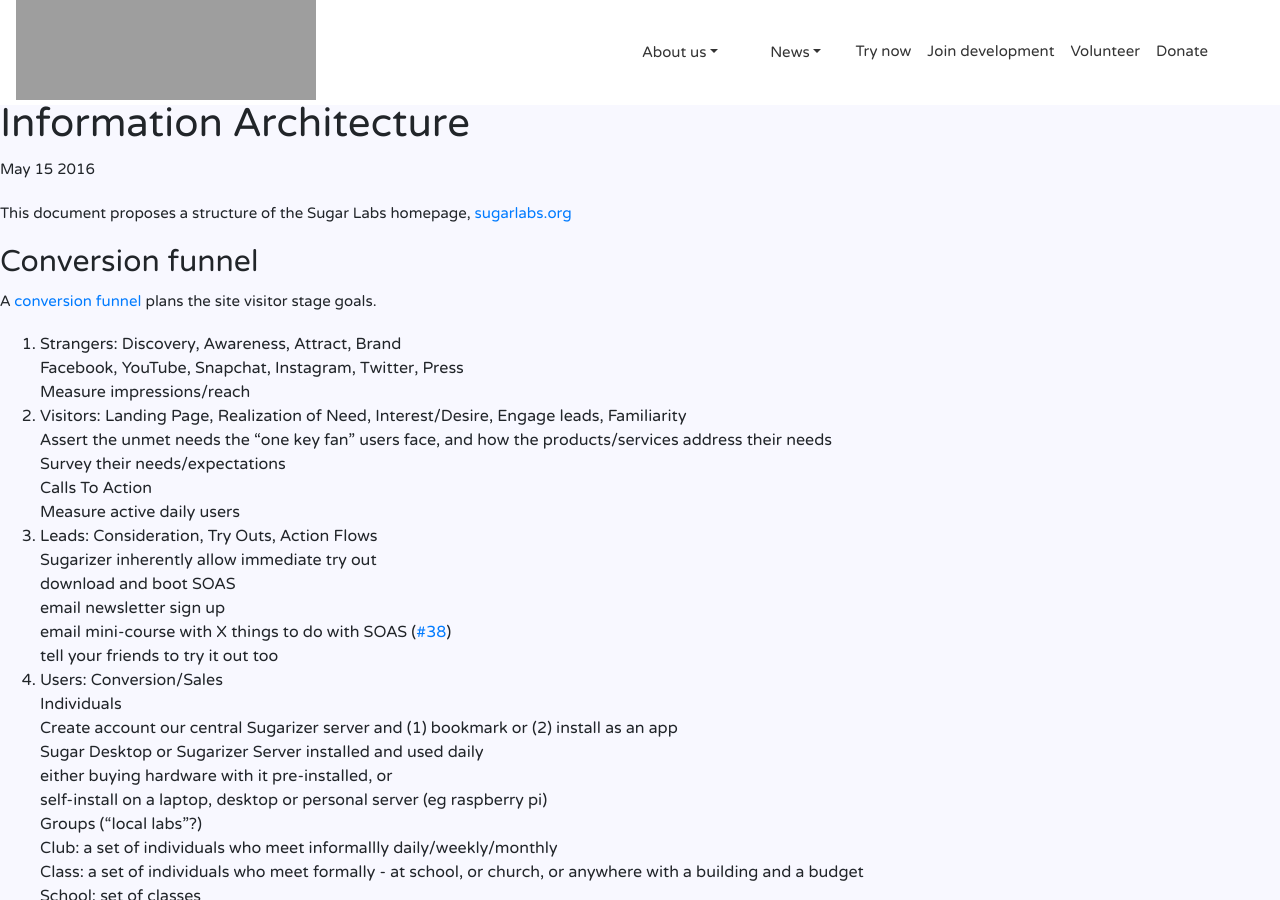
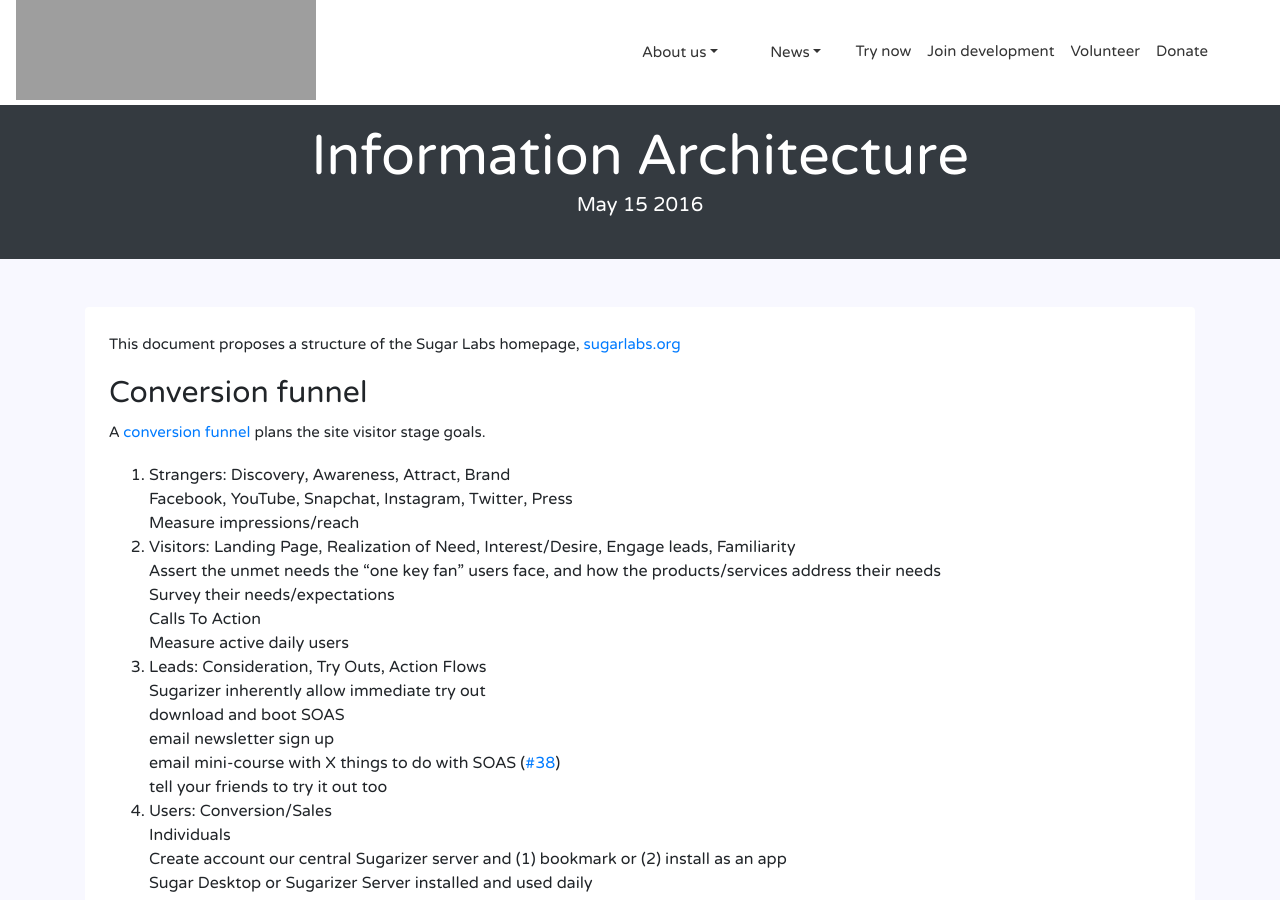
Before and after one commit to sugarlabs/www, a Jekyll site: the page built from STRUCTURE.md, in a window 1280 px wide and 900 px high. Built offline with Jekyll 4.4.1, drawn with Linux system fonts in a browser that asks for light colours; some web fonts are replaced; grey boxes are pictures that could not be loaded.

Commit message:
beautify _posts (#538)

```diff
--- a/_layouts/post.html
+++ b/_layouts/post.html
@@ -1,10 +1,28 @@
 ---
 layout: default
 ---
-<h1>{{ page.title }}</h1>
-<p>{{ page.date | date: "%b %-d %Y" }}</p>
 
-{{ content }}
+<div class="bg-dark text-white py-4">
+    <div class="container text-center">
+      <h1 class="display-4 mb-0">{{ page.title }}</h1>
+      <p class="lead">{{ page.date | date: "%b %-d %Y" }}</p>
+    </div>
+</div>
 
-<p><a href="/press">Return to press information</a></p>
-<p><a href='/'>Return to main page</a></p>
+ <!-- Content Section -->
+<div class="container my-5">
+    <div class="bg-white p-4 rounded shadow-sm">
+      {{ content }}
+    </div>
+</div>
+
+<div class="bg-light py-4">
+     <div class="container text-center">
+      <p class="mb-2">
+        <a href="/press" class="btn btn-outline-secondary btn-sm text-decoration-none">Return to press information</a>
+     </p>
+      <p>
+        <a href="/" class="btn btn-outline-secondary btn-sm text-decoration-none">Return to main page</a>
+      </p>
+    </div>
+</div>
```
